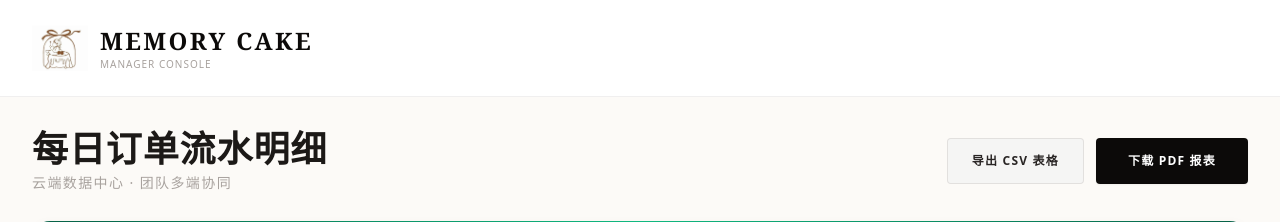
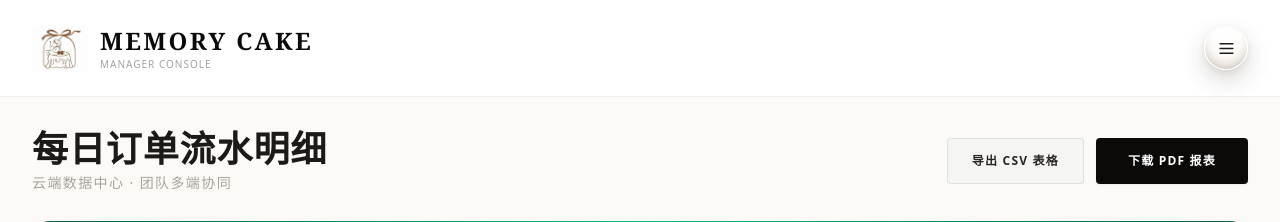
Before and after one commit to Nyein-Htut/memory_cake_reporting, a Flask app: page / in a window 1280 px wide. Shown: the top 222 px of the page. Run offline with Flask 3, Linux system fonts and the light colour scheme; the visitor is signed in with stand-in values (Sample User, id 1); data that the repository does not hold is empty; some libraries are stand-ins or nearby versions.

Commit message:
Update base.html

```diff
--- a/templates/base.html
+++ b/templates/base.html
@@ -639,11 +639,10 @@
             display: flex; flex-direction: column; gap: 8px;
         }
         .nav-drawer-status {
-            display: flex; align-items: center; gap: 6px;
-            padding: 0 6px;
-            font-size: 10px; c/* =========================================================
-   MEMORY CAKE — FLOATING NAV MENU (glass icon-grid style)
-   ========================================================= */
+    display: flex; align-items: center; gap: 6px;
+    padding: 0 6px;
+    font-size: 10px;
+}
 
 /* =========================================================
    NAV SPEED-DIAL (glossy glass orbit, same language as the
@@ -806,8 +805,73 @@
     background: radial-gradient(circle at 50% 35%, #fecaca 0%, #fca5a5 100%);
 }
 
-.nav-hamburger-btn.is-open svg { transform: rotate(135deg); }
-
+.nav-hamburger-btn {
+    width: 44px;
+    height: 44px;
+    border-radius: 50%;
+    display: flex;
+    align-items: center;
+    justify-content: center;
+    cursor: pointer;
+    position: relative;
+    overflow: hidden;
+    flex-shrink: 0;
+
+    color: #1c1917;
+    border: 1px solid rgba(255, 255, 255, .9);
+
+    background: radial-gradient(
+        circle at 50% 35%,
+        rgba(255, 255, 255, .95) 0%,
+        rgba(253, 250, 246, .75) 50%,
+        rgba(242, 237, 230, .85) 100%
+    );
+
+    box-shadow:
+        inset 0 3px 5px rgba(255, 255, 255, 1),
+        inset 0 -5px 10px rgba(195, 185, 175, .5),
+        inset 0 -1px 3px rgba(140, 125, 110, .35),
+        0 10px 24px rgba(50, 40, 30, .18),
+        0 3px 8px rgba(0, 0, 0, .08);
+
+    backdrop-filter: blur(12px) saturate(180%);
+    -webkit-backdrop-filter: blur(12px) saturate(180%);
+
+    transition: transform .2s cubic-bezier(.34,1.56,.64,1), box-shadow .2s ease, background .2s ease;
+}
+
+.nav-hamburger-btn::before {
+    content: "";
+    position: absolute;
+    width: 76%; height: 42%;
+    left: 12%; top: 4%;
+    border-radius: 50%;
+    background: linear-gradient(180deg, rgba(255,255,255,.98) 0%, rgba(255,255,255,.6) 45%, rgba(255,255,255,0) 100%);
+    pointer-events: none;
+}
+
+.nav-hamburger-btn:hover {
+    background: radial-gradient(circle at 50% 30%, rgba(255,255,255,1) 0%, rgba(255,252,248,.85) 60%, rgba(245,238,230,.9) 100%);
+    box-shadow:
+        inset 0 4px 6px rgba(255, 255, 255, 1),
+        inset 0 -5px 12px rgba(180, 165, 150, .45),
+        0 14px 28px rgba(50, 40, 30, .24);
+}
+
+.nav-hamburger-btn:active {
+    transform: scale(.9);
+}
+
+.nav-hamburger-btn svg {
+    width: 19px; height: 19px;
+    position: relative;
+    z-index: 2;
+    transition: transform .3s ease;
+}
+
+.nav-hamburger-btn.is-open svg {
+    transform: rotate(135deg);
+}
 
 /* =========================================================
    REDUCED MOTION
```
